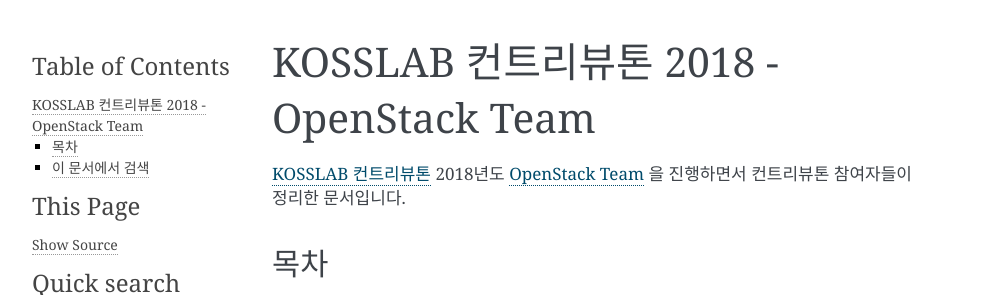
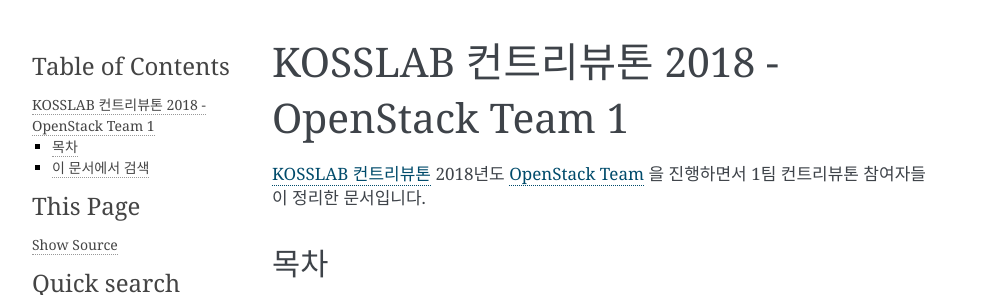
Before and after one commit to openstack-kr/contributhon-2018-team1, a Sphinx documentation site: the page built from doc/source/index.rst, in a window 1280 px wide. Shown: the top 295 px of the page, without its empty margins (148-1141 px from the left). Built offline with Sphinx 7.4.7, drawn with Linux system fonts in a browser that asks for light colours.

Commit message:
1팀 최종 정리 && D001 오류 해제

```diff
--- a/doc/source/index.rst
+++ b/doc/source/index.rst
@@ -1,10 +1,10 @@
-========================================
-KOSSLAB 컨트리뷰톤 2018 - OpenStack Team
-========================================
+==========================================
+KOSSLAB 컨트리뷰톤 2018 - OpenStack Team 1
+==========================================
 
 `KOSSLAB 컨트리뷰톤 <https://contributhon.kr>`_ 2018년도
 `OpenStack Team <https://contributhon.kr/project#openstack>`_ 을 진행하면서
-컨트리뷰톤 참여자들이 정리한 문서입니다.
+1팀 컨트리뷰톤 참여자들이 정리한 문서입니다.
 
 목차
 ----
```
Also changed, not shown: README.rst (+4 -19 lines), 1 other file.
